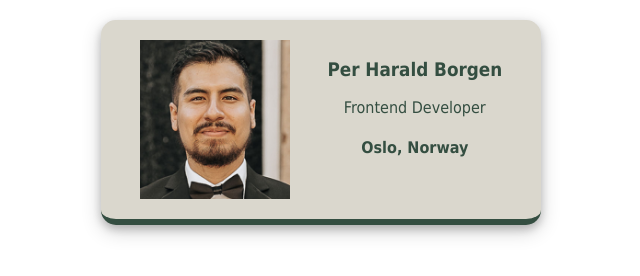
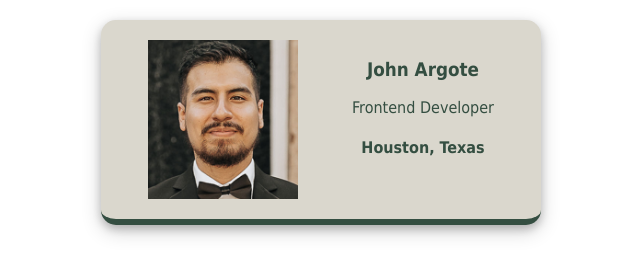
Before and after one commit to j-argote/business-card, a website built with Vite: page index.html in a window 1280 px wide. Shown: the whole page, without its empty margins (319-959 px from the left). Built offline with nearby package versions, Linux system fonts and the light colour scheme.

Commit message:
Update index.html

```diff
--- a/index.html
+++ b/index.html
@@ -6,9 +6,9 @@
         <div class="card">
             <img class="avatar" src="images/headpic.png">
             <div >
-                <h3>Per Harald Borgen</h3>
+                <h3>John Argote</h3>
                 <p>Frontend Developer</p>
-                <h4>Oslo, Norway</h4>
+                <h4>Houston, Texas</h4>
             </div>
         </div>
     </body>
```
